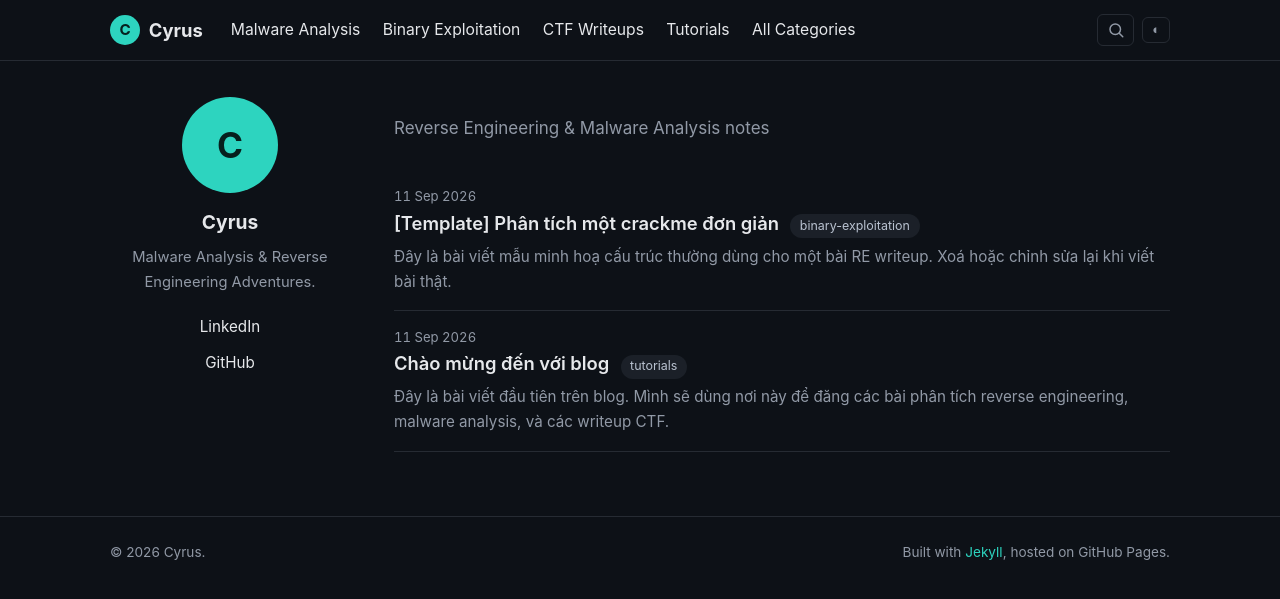
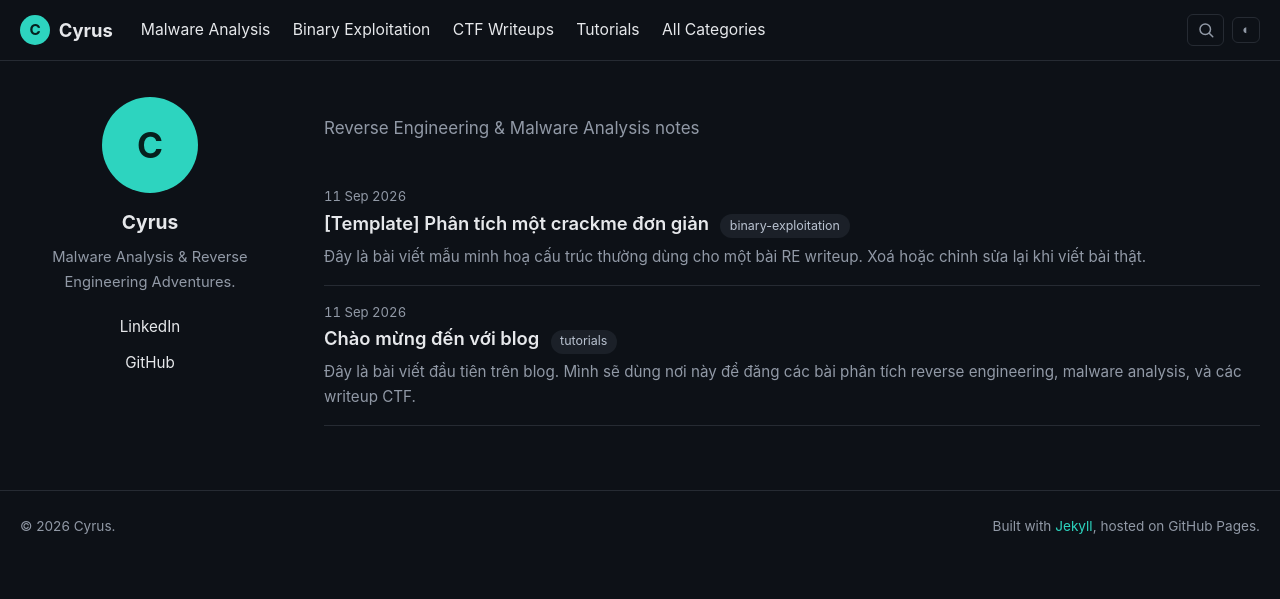
Before and after one commit to cyrus131/cyrus131.github.io, a Jekyll site: the page built from index.html, in a window 1280 px wide. Shown: the top 599 px of the page. Built offline with Jekyll 4.4.1, drawn with Linux system fonts in a browser that asks for light colours; the list of posts is cut into pages by our own code.

Commit message:
Widen site container to 1400px for better use of wide screens

```diff
--- a/assets/css/main.css
+++ b/assets/css/main.css
@@ -46,7 +46,7 @@ body {
 }
 
 .wrap {
-  max-width: 1100px;
+  max-width: 1400px;
   margin: 0 auto;
   padding: 0 1.25rem;
 }
@@ -63,7 +63,7 @@ a:hover { text-decoration: underline; }
   z-index: 20;
 }
 .nav-wrap {
-  max-width: 1100px;
+  max-width: 1400px;
   margin: 0 auto;
   padding: 0.9rem 1.25rem;
   display: flex;
@@ -151,11 +151,11 @@ a:hover { text-decoration: underline; }
 
 /* ---------- Body grid: sidebar + content ---------- */
 .body-wrap {
-  max-width: 1100px;
+  max-width: 1400px;
   margin: 0 auto;
   padding: 2.25rem 1.25rem 4rem;
   display: grid;
-  grid-template-columns: 240px 1fr;
+  grid-template-columns: 260px 1fr;
   gap: 2.75rem;
   align-items: start;
 }
```
